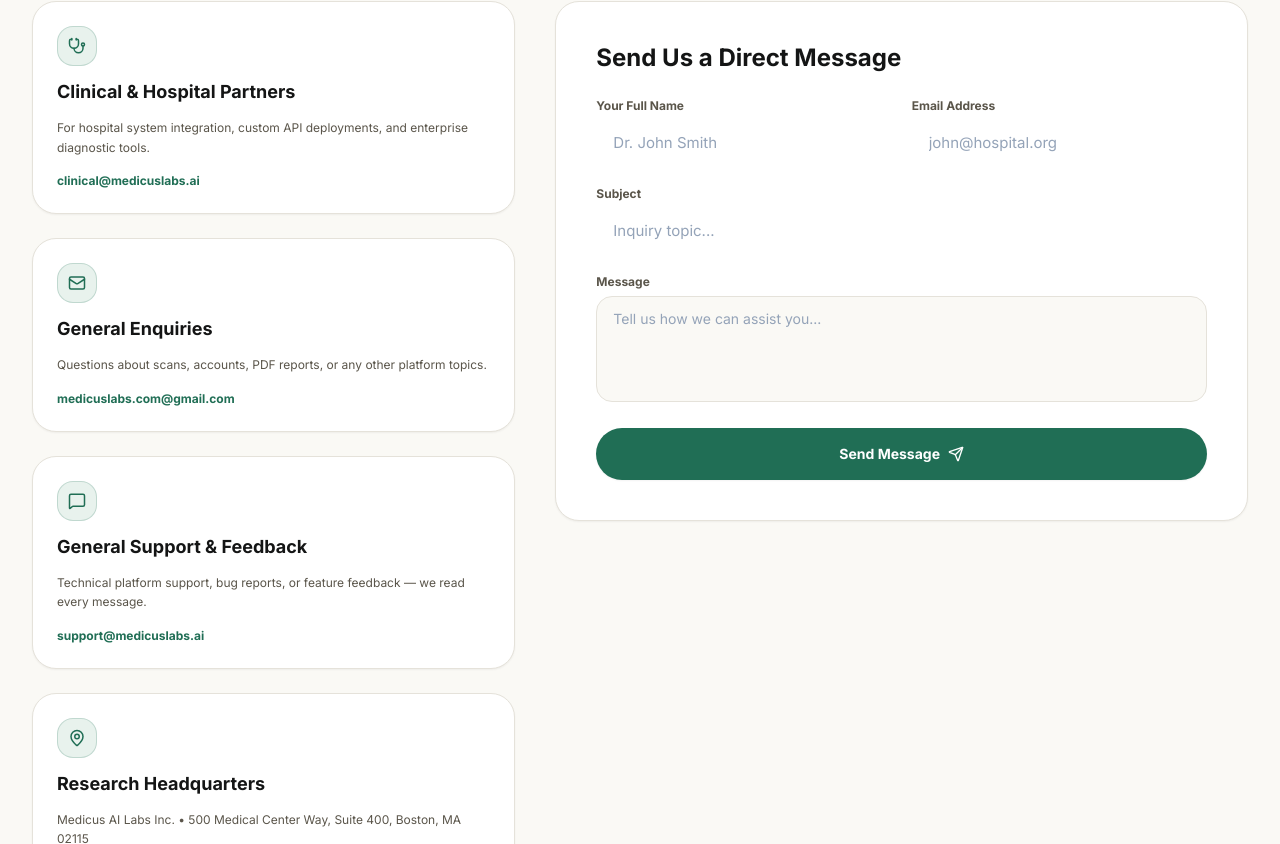
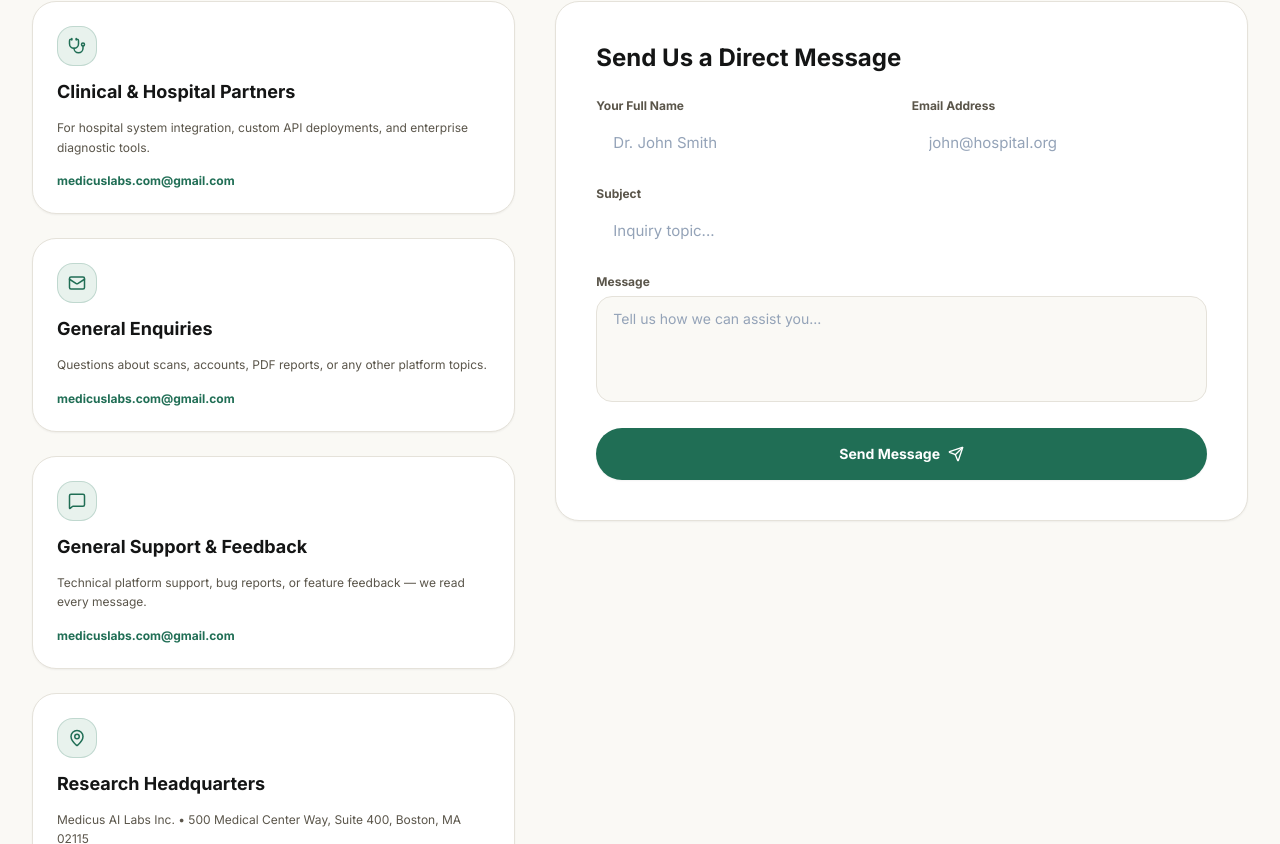
Before and after one commit to mallikarjunr444-gif/labs, a React (Vite) app in the folder frontend/: page /contact in a window 1280 px wide. Shown: the part 449-1293 px from the top of the page. Built offline with nearby package versions, Linux system fonts and the light colour scheme; no server answers.

Commit message:
fix: Update all 3 contact cards to display medicuslabs.com@gmail.com

```diff
--- a/frontend/src/pages/Contact.tsx
+++ b/frontend/src/pages/Contact.tsx
@@ -19,8 +19,8 @@
     icon: Stethoscope,
     title: 'Clinical & Hospital Partners',
     desc: 'For hospital system integration, custom API deployments, and enterprise diagnostic tools.',
-    contact: 'clinical@medicuslabs.ai',
-    href: 'mailto:clinical@medicuslabs.ai',
+    contact: 'medicuslabs.com@gmail.com',
+    href: 'mailto:medicuslabs.com@gmail.com',
   },
   {
     icon: Mail,
@@ -33,8 +33,8 @@
     icon: MessageSquare,
     title: 'General Support & Feedback',
     desc: 'Technical platform support, bug reports, or feature feedback — we read every message.',
-    contact: 'support@medicuslabs.ai',
-    href: 'mailto:support@medicuslabs.ai',
+    contact: 'medicuslabs.com@gmail.com',
+    href: 'mailto:medicuslabs.com@gmail.com',
   },
   {
     icon: MapPin,
```
